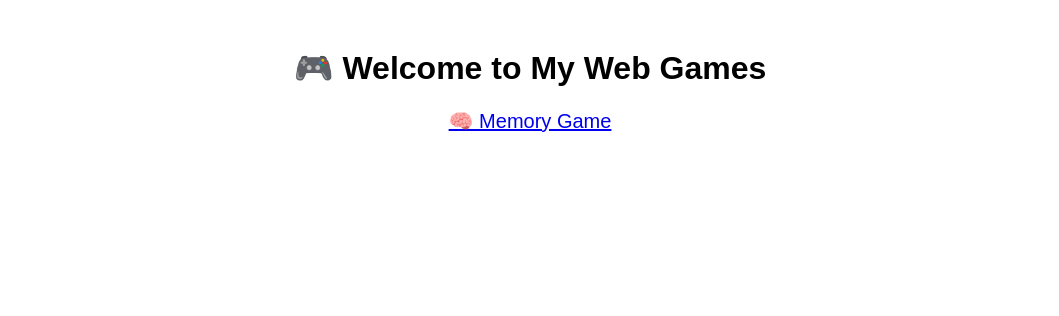
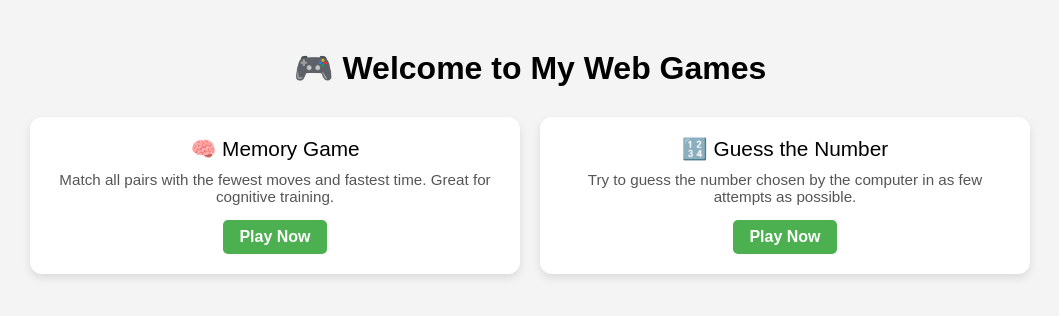
Before and after one commit to linntsk/web-games, a plain HTML site: page index.html in a window 1280 px wide. Shown: the whole page, without its empty margins (110-1169 px from the left). Drawn offline with Linux system fonts and the light colour scheme.

Commit message:
change to grid layout for landing page

```diff
--- a/index.html
+++ b/index.html
@@ -5,13 +5,79 @@
   <meta name="viewport" content="width=device-width, initial-scale=1.0" />
   <title>My Web Games</title>
   <style>
-    body { font-family: sans-serif; padding: 20px; text-align: center; }
-    a { display: block; margin: 10px; font-size: 20px; }
+    body {
+      font-family: sans-serif;
+      padding: 20px;
+      text-align: center;
+      background-color: #f4f4f4;
+    }
+
+    h1 {
+      font-size: 2em;
+      margin-bottom: 30px;
+    }
+
+    .game-grid {
+      display: grid;
+      grid-template-columns: repeat(auto-fit, minmax(250px, 1fr));
+      gap: 20px;
+      max-width: 1000px;
+      margin: 0 auto;
+    }
+
+    .game-card {
+      background-color: white;
+      padding: 20px;
+      border-radius: 12px;
+      box-shadow: 0 4px 8px rgba(0,0,0,0.1);
+      transition: transform 0.2s ease-in-out;
+    }
+
+    .game-card:hover {
+      transform: scale(1.03);
+    }
+
+    .game-title {
+      font-size: 1.3em;
+      margin-bottom: 10px;
+    }
+
+    .game-desc {
+      font-size: 0.95em;
+      color: #555;
+      margin-bottom: 15px;
+    }
+
+    .game-link {
+      display: inline-block;
+      padding: 8px 16px;
+      background-color: #4CAF50;
+      color: white;
+      border-radius: 5px;
+      text-decoration: none;
+      font-weight: bold;
+    }
+
+    .game-link:hover {
+      background-color: #45a049;
+    }
   </style>
 </head>
 <body>
   <h1>🎮 Welcome to My Web Games</h1>
-  <a href="memory-game/index.html">🧠 Memory Game</a>
-  <!-- Add more links below -->
+
+  <div class="game-grid">
+    <div class="game-card">
+      <div class="game-title">🧠 Memory Game</div>
+      <div class="game-desc">Match all pairs with the fewest moves and fastest time. Great for cognitive training.</div>
+      <a class="game-link" href="memory-game/index.html">Play Now</a>
+    </div>
+
+    <div class="game-card">
+      <div class="game-title">🔢 Guess the Number</div>
+      <div class="game-desc">Try to guess the number chosen by the computer in as few attempts as possible.</div>
+      <a class="game-link" href="guess-number-game/index.html">Play Now</a>
+    </div>
+  </div>
 </body>
 </html>
```
Also changed, not shown: index_simple.html (added, +18 -0 lines).
